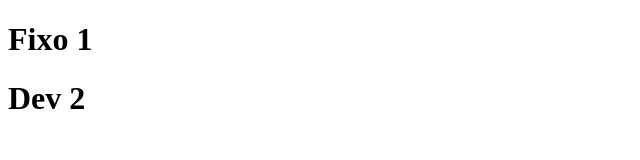
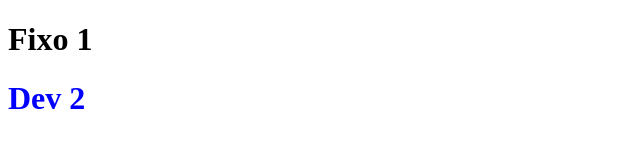
Before and after one commit to KrishnaXavier/teste-workflow, a plain HTML site: page index.html in a window 1280 px wide. Shown: the whole page, without its empty margins (0-640 px from the left). Drawn offline with Linux system fonts and the light colour scheme.

Commit message:
subtitulo

```diff
--- a/index.html
+++ b/index.html
@@ -2,12 +2,17 @@
 <html>
 <head>
 	<title>Teste Workflow</title>
+	<style type="text/css">
+		.subtitulo{
+			color: blue;
+		}
+	</style>
 </head>
 <body>
 
 	<h1>Fixo 1</h1>
 
-	<h1>Dev 2</h1>
+	<h1 class="subtitulo">Dev 2</h1>
 
 </body>
 </html>
```
